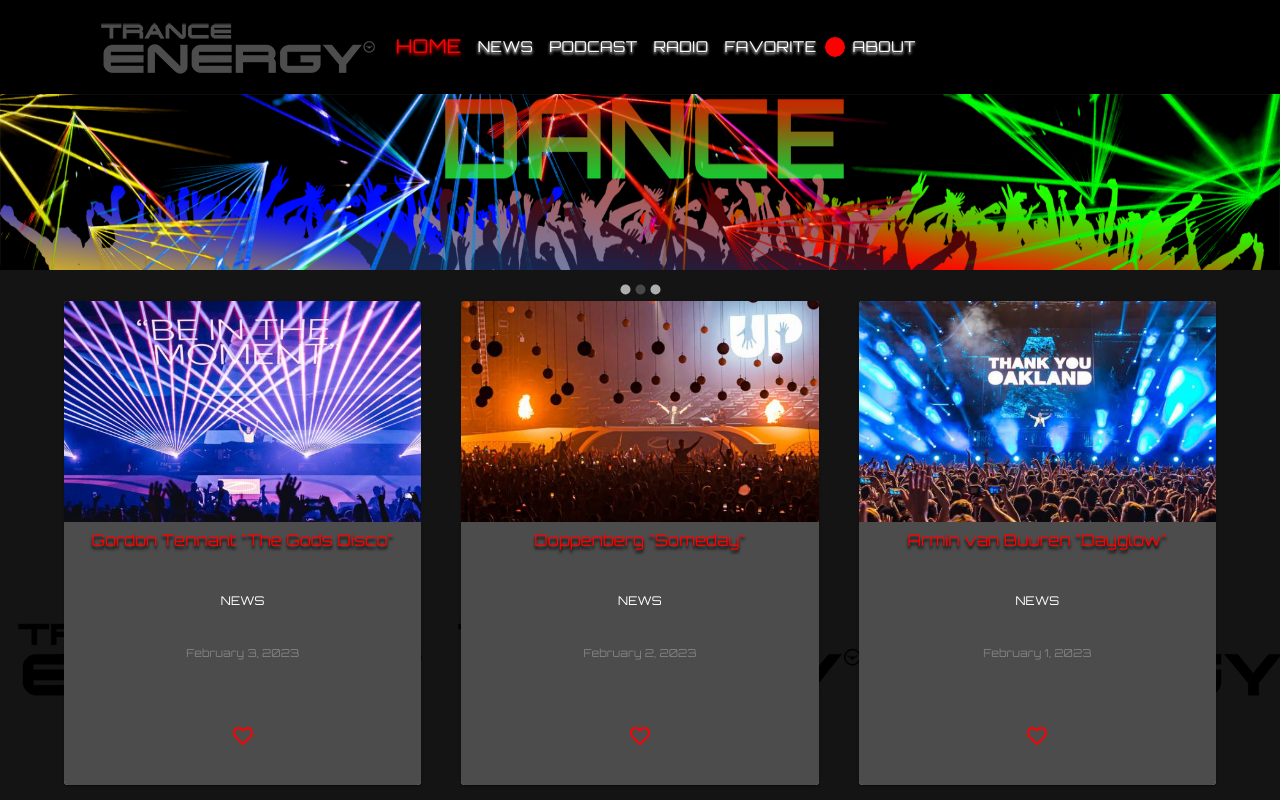
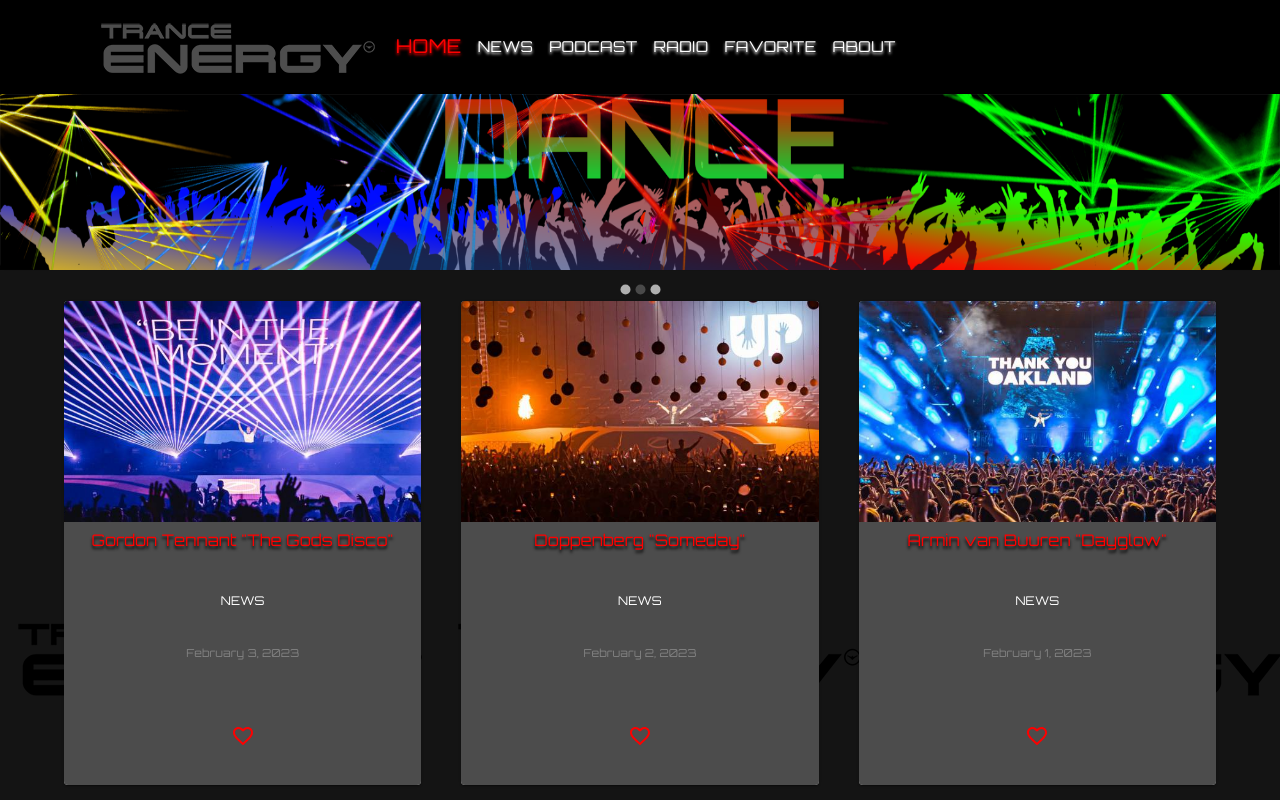
Before and after one commit to Ivanitsky-Oleksii/FP-CW, a React (Create React App) app: page / in a window 1280 px wide. Shown: the top 800 px of the page. Built offline with nearby package versions, Linux system fonts and the light colour scheme.

Commit message:
fix counter

```diff
--- a/src/components/FavoriteCounter/FavoriteCounter.tsx
+++ b/src/components/FavoriteCounter/FavoriteCounter.tsx
@@ -1,17 +1,20 @@
 import './FavoriteCounter.scss'
+import { Product1 } from "utils/productsArray"
+
+type Props = {productCount:number
+    product:Product1
+}
 
 
-type Props = {addProductToFavorite:(id:number) => void}
 
-const FavoriteCounter = ({addProductToFavorite}: Props) => {
+const FavoriteCounter = ({product}: Props) => {
 
 
 
 
 return (
     <>
-
-    <div className='counter'>{}</div>
+    <div className='counter'>{product.id}</div>
     </>
 )
 }
--- a/src/components/Menu/Menu.tsx
+++ b/src/components/Menu/Menu.tsx
@@ -1,10 +1,19 @@
 import FavoriteCounter from '../FavoriteCounter/FavoriteCounter'
 import './Menu.scss'
 import MenuItem from './MenuItem'
+import productsArray, { getProductsObject1, Product1 } from "utils/productsArray"
 
-type Props = {addProductToFavorite:(id:number) => void}
+type Props = {productsInFavorite: {
+    [id: number]: number
+}
+productsObject?:{
+    [id:number] : Product1
+}
+FavoriteItem?:any
+}
 
-const Menu = ({addProductToFavorite}: Props) => {
+
+const Menu = ({productsInFavorite,productsObject = getProductsObject1(productsArray),FavoriteItem = FavoriteCounter}: Props) => {
     return (
         <>
             <MenuItem to="/">HOME</MenuItem>
@@ -12,7 +21,13 @@
             <MenuItem to="/podcast">PODCAST</MenuItem>
             <MenuItem to="/radio">RADIO</MenuItem>
             <MenuItem to="/favorite">FAVORITE</MenuItem>
-            <FavoriteCounter addProductToFavorite={addProductToFavorite}/>
+            {Object.keys(productsInFavorite).map((productId) => (
+            <FavoriteCounter
+            key={productId}
+            product={productsObject[parseInt(productId)]}
+            productCount ={productsInFavorite[parseInt(productId)]}/>
+
+        ))}
             <MenuItem to="/about">ABOUT</MenuItem>
         </>
     )
--- a/src/container/App/App.tsx
+++ b/src/container/App/App.tsx
@@ -54,7 +54,7 @@
     return (
         <StyledEngineProvider injectFirst>
             <CssBaseline />
-            <Header addProductToFavorite={addProductToFavorite}/>
+            <Header productsInFavorite={productsInFavorite}/>
             <Carousel />
             <Container className="main-container" sx={{ padding: '0px 0' }}>
                 <Routes>
--- a/src/container/Header/Header.tsx
+++ b/src/container/Header/Header.tsx
@@ -8,9 +8,12 @@
 
 
 
-type Props = {addProductToFavorite:(id:number) => void}
+type Props = {productsInFavorite: {
+    [id: number]: number
+}}
 
-const Header = ({addProductToFavorite}: Props) => {
+
+const Header = ({productsInFavorite}: Props) => {
     return (
         <AppBar position="static" className="app-bar">
             <Container>
@@ -24,7 +27,7 @@
                     >
                         <Logo />
 
-                        <Menu addProductToFavorite={addProductToFavorite}/>
+                        <Menu productsInFavorite={productsInFavorite}/>
                     </IconButton>
                 </Toolbar>
             </Container>
```
